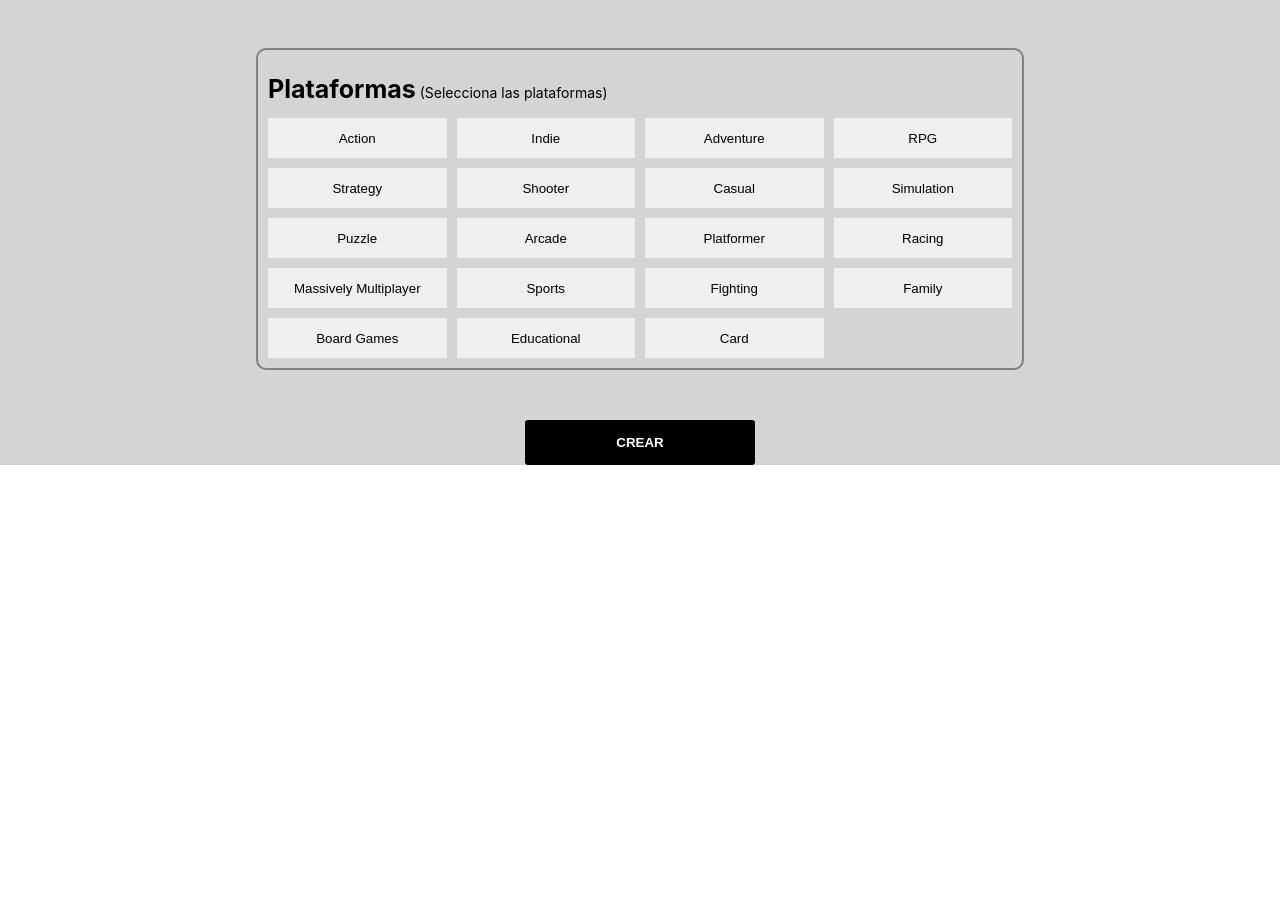
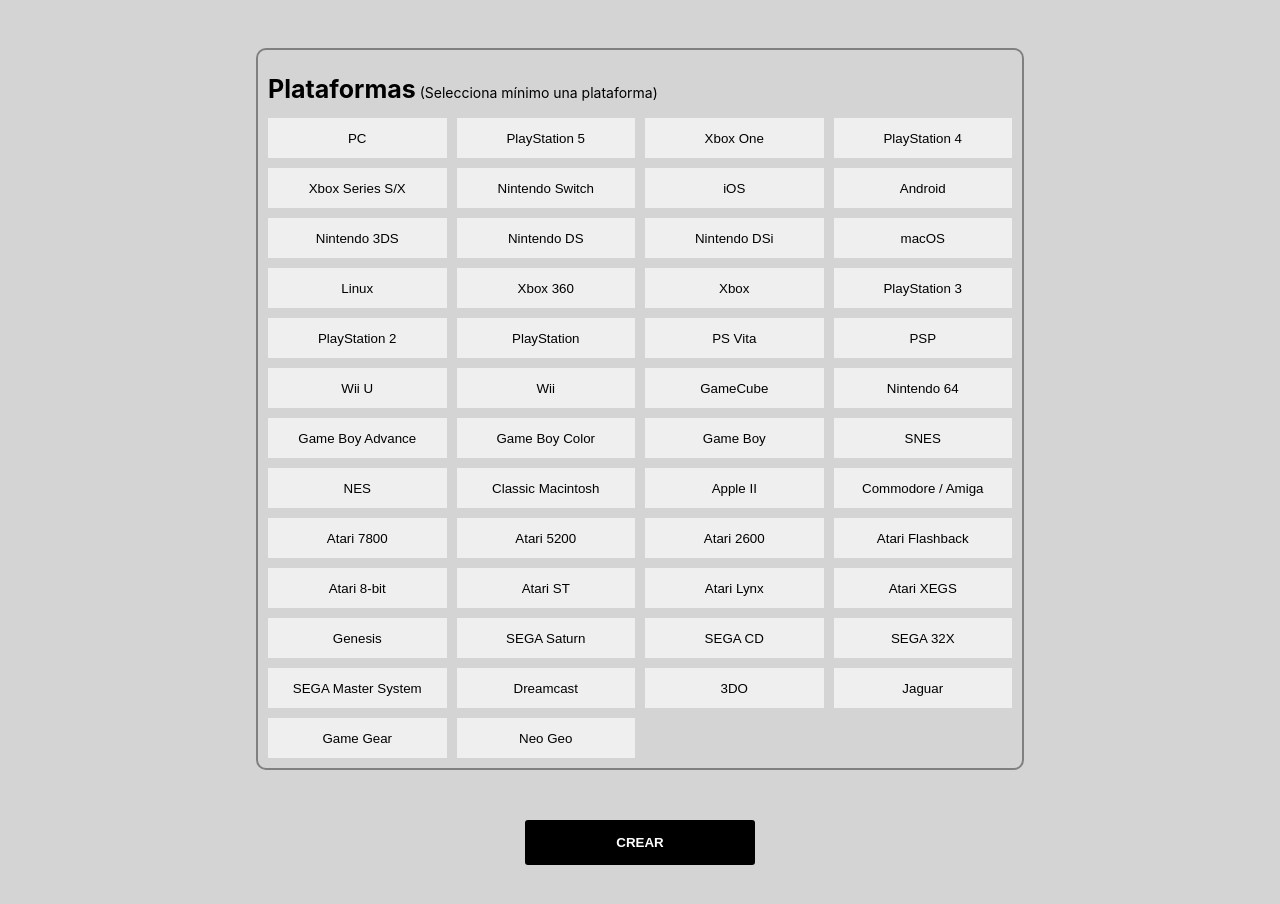
Before and after one commit to EdwardBarrero/videogamesEdward, a React (Create React App) app in the folder client/: page /home/creategame in a window 1280 px wide. Shown: the part 774-1678 px from the top of the page. Before the commit the page ends 1239 px from the top, so only its background shows below. Built offline with nearby package versions, Linux system fonts and the light colour scheme.

Commit message:
advance 95 %

```diff
--- a/client/package.json
+++ b/client/package.json
@@ -6,15 +6,16 @@
     "@testing-library/jest-dom": "^5.11.6",
     "@testing-library/react": "^11.2.1",
     "@testing-library/user-event": "^12.2.2",
+    "axios": "^0.26.1",
     "react": "^17.0.2",
     "react-dom": "^17.0.2",
     "react-redux": "^7.2.3",
     "react-router-dom": "^5.2.0",
     "react-routes": "^0.2.6",
     "react-scripts": "4.0.0",
-    "web-vitals": "^0.2.4",
     "redux-devtools-extension": "^2.13.9",
-    "redux-thunk": "^2.3.0"
+    "redux-thunk": "^2.3.0",
+    "web-vitals": "^0.2.4"
   },
   "scripts": {
     "start": "react-scripts start",
--- a/client/src/components/CreateGame/CreateGame.jsx
+++ b/client/src/components/CreateGame/CreateGame.jsx
@@ -1,6 +1,7 @@
-import React, { useEffect, useState } from "react";
+import React, { useState } from "react";
 import "./CreateGame.css";
 import InputCG from "../InputCG/InputCG";
+const axios = require("axios");
 
 export default function CreateGame() {
   const genres = [
@@ -25,49 +26,160 @@
     "Card",
   ];
 
+  const platforms = [
+    "PC",
+    "PlayStation 5",
+    "Xbox One",
+    "PlayStation 4",
+    "Xbox Series S/X",
+    "Nintendo Switch",
+    "iOS",
+    "Android",
+    "Nintendo 3DS",
+    "Nintendo DS",
+    "Nintendo DSi",
+    "macOS",
+    "Linux",
+    "Xbox 360",
+    "Xbox",
+    "PlayStation 3",
+    "PlayStation 2",
+    "PlayStation",
+    "PS Vita",
+    "PSP",
+    "Wii U",
+    "Wii",
+    "GameCube",
+    "Nintendo 64",
+    "Game Boy Advance",
+    "Game Boy Color",
+    "Game Boy",
+    "SNES",
+    "NES",
+    "Classic Macintosh",
+    "Apple II",
+    "Commodore / Amiga",
+    "Atari 7800",
+    "Atari 5200",
+    "Atari 2600",
+    "Atari Flashback",
+    "Atari 8-bit",
+    "Atari ST",
+    "Atari Lynx",
+    "Atari XEGS",
+    "Genesis",
+    "SEGA Saturn",
+    "SEGA CD",
+    "SEGA 32X",
+    "SEGA Master System",
+    "Dreamcast",
+    "3DO",
+    "Jaguar",
+    "Game Gear",
+    "Neo Geo",
+  ];
 
+  const expresiones = {
+    nombre: /^[a-zA-Z0-9\_\-]{1,16}$/,
+    descripcion: /^[a-zA-Z0-9À-ÿ\s]{1,200}$/,
+    date: /^([012][1-9]|3[01])(-)(0[1-9]|1[012])\2(\d{4})$/,
+    rating: /^[0-5]*(\.?)[0-9]$/,
+  };
 
   const [nombre, setNombre] = useState({ campo: "", validate: null });
   const [descripcion, setDescripcion] = useState({ campo: "", validate: null });
   const [date, setDate] = useState({ campo: "", validate: null });
   const [rating, setRating] = useState({ campo: "", validate: null });
   const [generos, setGeneros] = useState({ generos: [], validate: null });
+  const [plataformas, setPlataformas] = useState({
+    plataformas: [],
+    validate: null,
+  });
+  const [error, setError] = useState(null);
 
-  const expresiones = {
-    nombre: /^[a-zA-Z0-9\_\-]{1,16}$/,
-    descripcion: /^[a-zA-Z0-9À-ÿ\s]{1,200}$/,
-    date: /^([012][1-9]|3[01])(\/)(0[1-9]|1[012])\2(\d{4})$/,
-    rating: /^[0-5]*(\.?)[0-9]$/,
-  };
-
-  let validado = false;
-
-  const onClick = (g) => {
+  const onClickGenrs = (g) => {
     let nuevosGeneros = [];
     if (!generos.generos.includes(g)) {
       setGeneros({
         ...generos,
         generos: [...generos.generos, g],
+        validate: true,
       });
     } else {
       nuevosGeneros = generos.generos.filter((genr) => {
         return genr !== g;
       });
-      console.log("Hola");
+      if (nuevosGeneros.length === 0) {
+        setGeneros({
+          ...generos,
+          generos: nuevosGeneros,
+          validate: false,
+        });
+      } else {
         setGeneros({
           ...generos,
           generos: nuevosGeneros,
         });
       }
+    }
   };
 
-  function validate() {
+  const onClickPlatforms = (p) => {
+    let nuevasPlataformas = [];
+    if (!plataformas.plataformas.includes(p)) {
+      setPlataformas({
+        ...plataformas,
+        plataformas: [...plataformas.plataformas, p],
+        validate: true,
+      });
+    } else {
+      nuevasPlataformas = plataformas.plataformas.filter((platform) => {
+        return platform !== p;
+      });
+      if (nuevasPlataformas.length === 0) {
+        setPlataformas({
+          ...plataformas,
+          plataformas: nuevasPlataformas,
+          validate: false,
+        });
+      } else {
+        setPlataformas({
+          ...plataformas,
+          plataformas: nuevasPlataformas,
+        });
+      }
+    }
+  };
+
+  const validateForm = async () => {
+    if (
       nombre.validate &&
       descripcion.validate &&
       date.validate &&
       rating.validate &&
-      (validado = true);
+      generos.validate &&
+      plataformas.validate
+    ) {
+      setError(false);
+      await axios
+        .post("http://localhost:3002/api/videogames/", {
+          "name": nombre.campo,
+          "description": descripcion.campo,
+          "rating": rating.campo,
+          "platforms": plataformas.plataformas.join(","),
+          "released": date.campo,
+        })
+        .then(function (response) {
+          console.log(response);
+        })
+        .catch(function (error) {
+          console.log(error);
+          setError(true);
+        });
+    } else {
+      setError(true);
     }
+  };
 
   return (
     <>
@@ -99,7 +211,7 @@
             state={date}
             setState={setDate}
             name={"Fecha de lanzamiento"}
-            placeHolder={"DD/MM/AAAA"}
+            placeHolder={"DD-MM-AAAA"}
             errorMsg={"Debe ingresar una fecha válida"}
             id={"date"}
             expresionRegular={expresiones.date}
@@ -113,47 +225,68 @@
             id={"rating"}
             expresionRegular={expresiones.rating}
           />
-          {/* {validado === true ? (
-            <p>El juego fue creado exitosamente!</p>
-          ) : (
-            <div className="creategame-ef">
-              <p>
-                <b>Error:</b> Por favor rellena el formulario correctamente
-              </p>
-            </div>
-          )} */}
           <div className="creategame-genres">
             <p>
-              <b>Generos</b> (Selecciona los generos)
+              <b>Generos</b> (Selecciona mínimo un genero)
             </p>
             <div className="creategame-genrescontent">
               {genres.map((g) =>
                 !generos.generos.includes(g) ? (
-                  <button className="creategame-genresbtnf" onClick={() => onClick(g)}>{g}</button>
+                  <button
+                    className="creategame-genresbtnf"
+                    onClick={() => onClickGenrs(g)}
+                  >
+                    {g}
+                  </button>
                 ) : (
-                  <button className="creategame-genresbtnt" onClick={() => onClick(g)}>{g}</button>
+                  <button
+                    className="creategame-genresbtnt"
+                    onClick={() => onClickGenrs(g)}
+                  >
+                    {g}
+                  </button>
                 )
               )}
             </div>
           </div>
           <div className="creategame-genres">
             <p>
-              <b>Plataformas</b> (Selecciona las plataformas)
+              <b>Plataformas</b> (Selecciona mínimo una plataforma)
             </p>
             <div className="creategame-genrescontent">
-              {genres.map((g) =>
-                !generos.generos.includes(g) ? (
-                  <button className="creategame-genresbtnf" onClick={() => onClick(g)}>{g}</button>
+              {platforms.map((p) =>
+                !plataformas.plataformas.includes(p) ? (
+                  <button
+                    className="creategame-genresbtnf"
+                    onClick={() => onClickPlatforms(p)}
+                  >
+                    {p}
+                  </button>
                 ) : (
-                  <button className="creategame-genresbtnt" onClick={() => onClick(g)}>{g}</button>
+                  <button
+                    className="creategame-genresbtnt"
+                    onClick={() => onClickPlatforms(p)}
+                  >
+                    {p}
+                  </button>
                 )
               )}
             </div>
           </div>
+
           <div className="creategame-btn">
-            <button type="submit" onClick={validate}>
-              CREAR
-            </button>
+            {error ? (
+              <p className="creategame-btn-error">
+                Error: llene el formulario correctamente
+              </p>
+            ) : (
+              error === false && (
+                <p className="creategame-btn-good">
+                  El juego fue creado con éxito
+                </p>
+              )
+            )}
+            <button onClick={validateForm}>CREAR</button>
           </div>
         </div>
       </div>
--- a/client/src/components/GameCard/GameCard.jsx
+++ b/client/src/components/GameCard/GameCard.jsx
@@ -9,7 +9,7 @@
         <img src={img} />
         <p> {name} </p>
         {genres?.map((genr) => (
-          <span> {genr.name} |</span>
+          <span> {genr} |</span>
         ))}
       </div>
     </Link>
--- a/client/src/components/GameDetail/GameDetail.jsx
+++ b/client/src/components/GameDetail/GameDetail.jsx
@@ -21,7 +21,7 @@
         <h1 className="gamedetail-title">{gameDetail.name}</h1>
         <div className="gamedetail-genres">
           {gameDetail.genres?.map((genr) => (
-            <span> | {genr.name} | </span>
+            <span> | {genr} | </span>
           ))}
         </div>
         {favoriteIds.includes(gameDetail.id) ? (
@@ -42,14 +42,14 @@
 
         <div className="gamedetail-desciption">
           <h5>DESCRIPCION</h5>
-          <p>{gameDetail.description_raw}</p>
+          <p>{gameDetail.description}</p>
         </div>
 
         <p>Fecha de lanzamiento: {gameDetail.released}</p>
         <p>Rating: {gameDetail.rating}</p>
         <div className="gamedetail-platforms">
           {gameDetail.platforms?.map((platform) => (
-            <span> | {platform.platform.name} | </span>
+            <span> | {platform} | </span>
           ))}
         </div>
       </div>
--- a/client/src/components/Home/Home.jsx
+++ b/client/src/components/Home/Home.jsx
@@ -9,10 +9,10 @@
   const dispatch = useDispatch();
 
   useEffect(() => {
-    dispatch(getGames());
+    dispatch(getGames("","","",""));
   }, [dispatch]);
   const games = useSelector((state) => state.games);
-  let gamespg = games.slice(0, 15);
+  let gamespg = games.slice(0,15)
   return (
     <div className="homepage">
       <Filter />
--- a/client/src/components/InputCG/InputCG.css
+++ b/client/src/components/InputCG/InputCG.css
@@ -36,16 +36,14 @@
   color: #bb2929;
   display: none;
 }
+.error{
+  display: block;
+}
 
-.inputcg-emf {
-  font-size: 12px;
-  margin-bottom: 0;
-  color: #bb2929;
-}
+
 .active {
   border: 3px solid #1ed12d;
 }
-
 .disable {
   border: 3px solid #bb2929;
 }
--- a/client/src/components/NavBar/NavBar.jsx
+++ b/client/src/components/NavBar/NavBar.jsx
@@ -2,7 +2,7 @@
 import "./NavBar.css";
 import { Link } from "react-router-dom";
 import { useDispatch } from "react-redux";
-import { getGame } from "../../actions/index";
+import { getGame} from "../../actions/index";
 
 export default function NavBar() {
   const [buscar, setBuscar] = useState("");
@@ -20,7 +20,7 @@
           <h4>Favorite Games</h4>
         </Link>
       </div>
-      <Link className="titlenav2" to={"/home"}>
+      <Link className="titlenav2" to={"/home"} >
         <h1>GAMES WORLD</h1>
       </Link>
       <form
```
Also changed, not shown: client/src/actions/index.js (+10 -6 lines), client/src/components/CreateGame/CreateGame.css (+17 -5 lines), client/src/components/FilterAndOrder/FilterAndOrder.jsx (+56 -20 lines), client/src/components/InputCG/InputCG.jsx (+2 -13 lines). Lines whose indentation alone changed are shown as unchanged.
